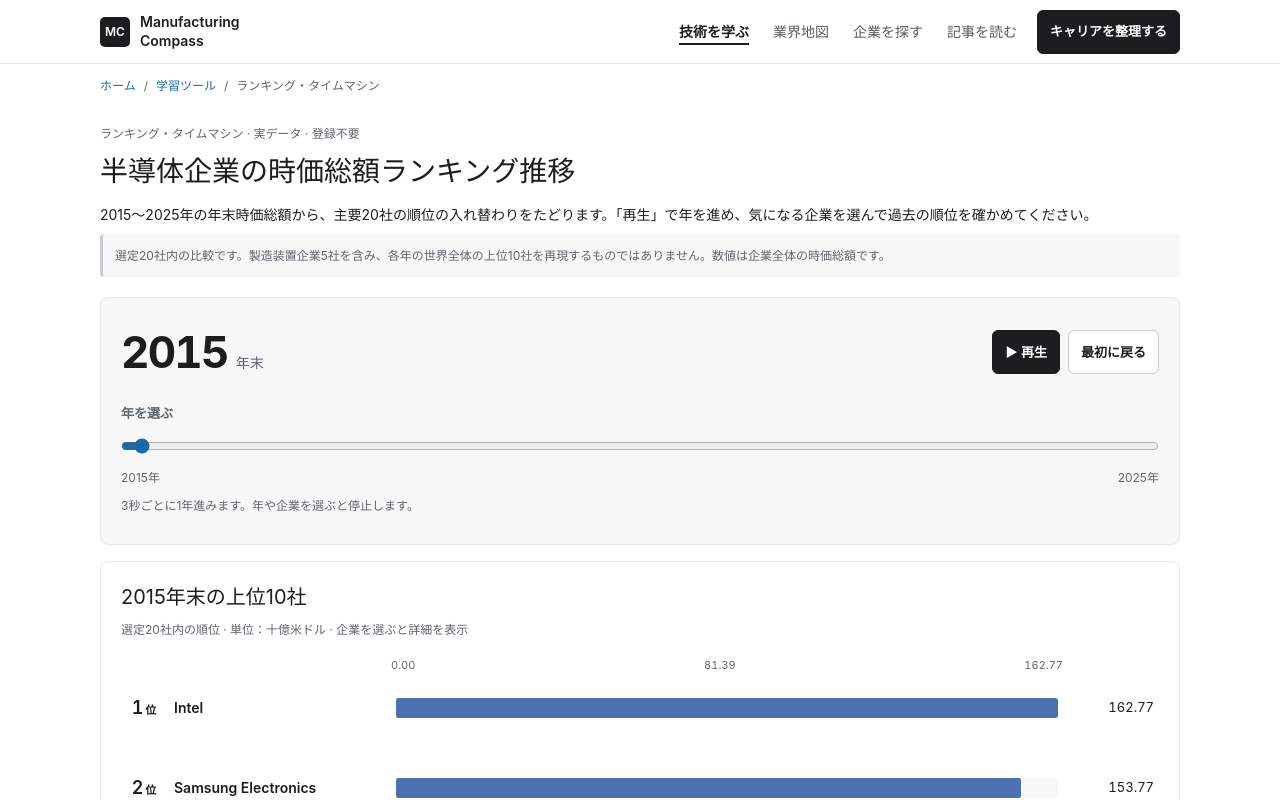
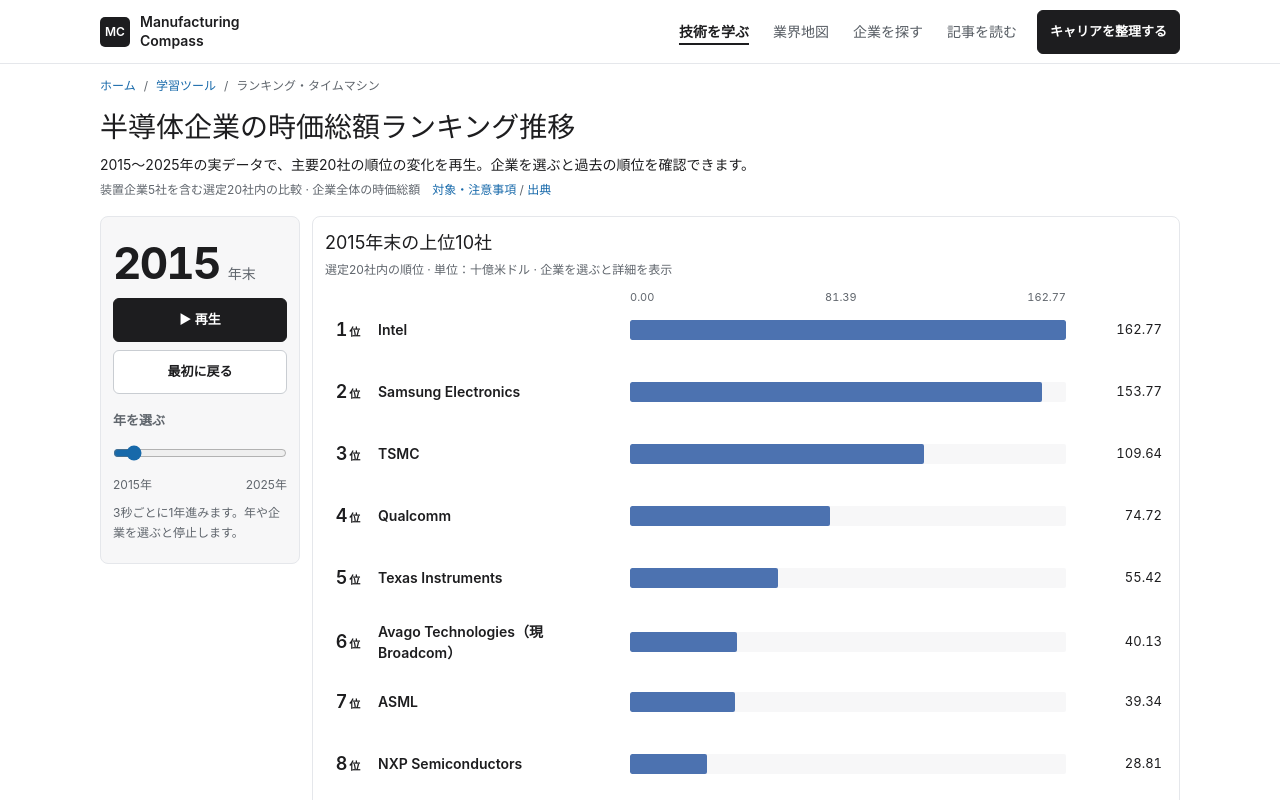
Before and after one commit to ryo0905-eng/manufacturing-compass, a Next.js app: page /tools/ranking-time-machine in a window 1280 px wide. Shown: the top 800 px of the page. Built offline with nearby package versions, Linux system fonts and the light colour scheme; no server answers.

Commit message:
fix: compact ranking time machine layout

```diff
--- a/src/app/(ja)/tools/ranking-time-machine/page.tsx
+++ b/src/app/(ja)/tools/ranking-time-machine/page.tsx
@@ -31,10 +31,9 @@ export default function RankingTimeMachinePage() {
     ] }} />
     <nav className={styles.breadcrumb} aria-label="パンくず"><Link href="/">ホーム</Link><span aria-hidden="true">/</span><Link href="/tools">学習ツール</Link><span aria-hidden="true">/</span><span>ランキング・タイムマシン</span></nav>
     <header className={styles.hero}>
-      <p className={styles.eyebrow}>ランキング・タイムマシン · 実データ · 登録不要</p>
       <h1>半導体企業の時価総額ランキング推移</h1>
-      <p>2015〜2025年の年末時価総額から、主要20社の順位の入れ替わりをたどります。「再生」で年を進め、気になる企業を選んで過去の順位を確かめてください。</p>
-      <Notice>選定20社内の比較です。製造装置企業5社を含み、各年の世界全体の上位10社を再現するものではありません。数値は企業全体の時価総額です。</Notice>
+      <p>2015〜2025年の実データで、主要20社の順位の変化を再生。企業を選ぶと過去の順位を確認できます。</p>
+      <p className={styles.small}>装置企業5社を含む選定20社内の比較 · 企業全体の時価総額　<a href="#ranking-scope">対象・注意事項</a> / <a href="#ranking-sources">出典</a></p>
     </header>
     <RankingTimeMachine companies={companies} snapshots={rankingTimeMachineSnapshots} />
     <noscript><p>再生・年の移動・企業選択にはJavaScriptが必要です。2015年のランキング表、以下の説明と出典はそのまま読めます。</p></noscript>
@@ -45,6 +44,7 @@ export default function RankingTimeMachinePage() {
         <p>時価総額と売上高は異なる指標です。企業全体への期待や事業構成、買収、株式数、為替などの変化も含むため、順位上昇だけから半導体事業の成長や技術力、働きやすさは判断できません。</p>
       </section>
       <section aria-labelledby="ranking-scope"><h2 id="ranking-scope">比較する20社と対象範囲</h2>
+        <Notice>選定20社内の比較です。製造装置企業5社を含み、各年の世界全体の上位10社を再現するものではありません。数値は企業全体の時価総額です。</Notice>
         <p>半導体の設計・製造と装置の主要企業から、対象期間の年末履歴を確認できた20社を選定しました。現在のランキング上位20社や、当時の全上場企業を網羅した一覧ではありません。</p>
         <p>Armなど期間中に非上場期間のある企業や、買収により独立した上場会社でなくなった企業は対象外です。そのため、昔の世界順位や業界全体の勢力図を完全に復元したものではありません。</p>
         <details><summary>対象20社と各社のデータ出典</summary><ul>{companies.map(company => <li key={company.id}><a href={company.sourceUrl}>{company.name}</a> · {company.category}</li>)}</ul></details>
--- a/src/components/ranking-time-machine/RankingRaceChart.tsx
+++ b/src/components/ranking-time-machine/RankingRaceChart.tsx
@@ -15,7 +15,7 @@ export function RankingRaceChart({ rows, year, selectedId, animate, onSelect }:
     // Measure every label, including companies currently outside the top ten.
     // A shared row height keeps transitions aligned without clipping wrapped names.
     const measure = () => {
-      const height = Math.ceil(Math.max(...Array.from(element.children, row => row.getBoundingClientRect().height))) + 8;
+      const height = Math.ceil(Math.max(...Array.from(element.children, row => row.getBoundingClientRect().height))) + 2;
       element.style.setProperty('--race-row-height', `${height}px`);
     };
     measure();
--- a/src/components/ranking-time-machine/RankingTimeMachine.tsx
+++ b/src/components/ranking-time-machine/RankingTimeMachine.tsx
@@ -47,6 +47,7 @@ export function RankingTimeMachine({ companies, snapshots }: { companies: readon
   }
 
   return <div className={styles.workspace}>
+    <div className={styles.stage}>
       <TimelineControls years={timeline.map(item => item.year)} index={index} playing={playing}
         onPlay={() => {
           dispatch({ type: 'play' });
@@ -60,6 +61,7 @@ export function RankingTimeMachine({ companies, snapshots }: { companies: readon
         onYear={next => dispatch({ type: 'year', index: next })}
         onYearCommit={next => trackRankingTimeMachineEvent('ranking_timemachine_year_change', { year: timeline[next].year, interaction: 'slider' })} />
       <RankingRaceChart rows={rows} year={year} selectedId={selectedId} animate={animate} onSelect={selectCompany} />
+    </div>
     <SelectField id="ranking-company" label="企業を選ぶ（対象20社）" value={selectedId} onChange={event => selectCompany(event.target.value)}>
       <option value="">企業の順位・履歴を見る</option>
       {companies.map(company => <option key={company.id} value={company.id}>{companyName(company, year)}</option>)}
--- a/src/components/ranking-time-machine/ranking-time-machine.module.css
+++ b/src/components/ranking-time-machine/ranking-time-machine.module.css
@@ -1,30 +1,35 @@
 .page { max-width: 1080px; width: calc(100% - 32px); margin: 0 auto; padding: 12px 0 72px; color: var(--mc-text); font-size: 14px; line-height: 1.65; }
 .page * { box-sizing: border-box; }
-.page h1 { font-size: clamp(24px, 4vw, 28px); line-height: 1.4; margin: 8px 0 12px; }
+.page h1 { font-size: clamp(24px, 4vw, 28px); line-height: 1.4; margin: 0 0 6px; }
 .page h2 { font-size: 20px; line-height: 1.5; margin: 0 0 8px; }
 .page p { margin: 8px 0; }
 .page a { color: var(--mc-action); text-underline-offset: 3px; }
 .page :is(button, input, select, summary, a):focus-visible { outline: 3px solid var(--mc-focus); outline-offset: 2px; }
 .breadcrumb { display: flex; flex-wrap: wrap; gap: 8px; font-size: 12px; color: var(--mc-text-muted); }
-.hero { padding: 20px 0; }
-.eyebrow, .small { font-size: 12px; color: var(--mc-text-muted); }
+.hero { padding: 12px 0; }
+.hero p { margin: 4px 0; }
+.small { font-size: 12px; color: var(--mc-text-muted); }
 .workspace { display: grid; gap: 16px; min-width: 0; }
-.panel, .controls, .figure { padding: 20px; border: 1px solid var(--mc-border); border-radius: var(--mc-radius-panel); background: var(--mc-surface); min-width: 0; }
+.stage { display: grid; gap: 12px; min-width: 0; align-items: start; }
+.panel, .controls, .figure { padding: 12px; border: 1px solid var(--mc-border); border-radius: var(--mc-radius-panel); background: var(--mc-surface); min-width: 0; }
 .controls { background: var(--mc-surface-subtle); }
 .controlHeading { display: flex; justify-content: space-between; align-items: center; gap: 12px; flex-wrap: wrap; }
 .year { display: flex; align-items: baseline; gap: 8px; font-variant-numeric: tabular-nums; }
 .year strong { font-size: 44px; line-height: 1.2; letter-spacing: -.04em; }
 .year span { color: var(--mc-text-muted); }
 .actions { display: flex; flex-wrap: wrap; gap: 8px; }
-.controls label { display: block; margin-top: 16px; font-weight: 600; }
+.controls label { display: block; margin-top: 8px; font-weight: 600; }
 .controls input { display: block; width: 100%; min-height: 44px; margin: 0; accent-color: var(--mc-action); cursor: pointer; }
 .rangeEnds { display: flex; justify-content: space-between; color: var(--mc-text-muted); font-size: 12px; }
-.figure { margin: 0; }
-.axis { display: flex; justify-content: space-between; margin: 16px 6rem 4px calc(2.25rem + 210px + 24px); font-size: 11px; font-variant-numeric: tabular-nums; color: var(--mc-text-muted); }
-.race { --race-row-height: 76px; position: relative; height: calc(var(--race-row-height) * 10); list-style: none; padding: 0; margin: 0; overflow: hidden; }
+.figure { margin: 0; --race-name-width: 240px; }
+.figure h2 { font-size: 18px; margin-bottom: 2px; }
+.figure p { margin: 4px 0; }
+.axis { display: flex; justify-content: space-between; margin: 8px calc(5.25rem + 17px) 2px calc(2.25rem + var(--race-name-width) + 29px); font-size: 11px; font-variant-numeric: tabular-nums; color: var(--mc-text-muted); }
+.race { --race-row-height: 46px; position: relative; height: calc(var(--race-row-height) * 10); list-style: none; padding: 0; margin: 0; overflow: hidden; }
 .raceRow { position: absolute; inset: 0 0 auto; margin: 0; transform: translateY(calc(var(--position) * var(--race-row-height))); opacity: 1; }
 .raceRow[data-visible="false"] { opacity: 0; pointer-events: none; }
-.raceButton { display: grid; grid-template-columns: 2.25rem 210px minmax(0, 1fr) 5.25rem; align-items: center; gap: 12px; width: 100%; min-height: 60px; padding: 8px 4px; border: 1px solid transparent; border-radius: 4px; background: transparent; color: var(--mc-text); font: inherit; line-height: 1.5; text-align: left; cursor: pointer; }
+.raceButton { display: grid; grid-template-columns: 2.25rem var(--race-name-width) minmax(0, 1fr) 5.25rem; align-items: center; gap: 12px; width: 100%; min-height: 44px; padding: 2px 4px; border: 1px solid transparent; border-radius: 4px; background: transparent; color: var(--mc-text); font: inherit; line-height: 1.5; text-align: left; cursor: pointer; }
+.page .raceButton:focus-visible { outline-offset: -3px; }
 .raceButton:hover { background: var(--mc-surface-subtle); }
 .raceButton[aria-pressed="true"] { background: var(--mc-selection-surface); border-color: var(--mc-selection); }
 .rank { font-size: 18px; font-weight: 600; text-align: center; font-variant-numeric: tabular-nums; }
@@ -57,15 +62,21 @@
 .definition { display: grid; grid-template-columns: 7rem minmax(0, 1fr); gap: 8px 16px; }
 .definition dt { color: var(--mc-text-muted); }
 .definition dd { margin: 0; }
+@media (min-width: 960px) {
+  .stage { grid-template-columns: 200px minmax(0, 1fr); }
+  .controlHeading { display: block; }
+  .actions { display: grid; }
+  .controls label { margin-top: 16px; }
+}
 @media (max-width: 700px) {
   .panel, .controls, .figure { padding: 12px; }
-  .race { --race-row-height: 104px; }
-  .raceButton { grid-template-columns: 2rem minmax(0, 1fr) 5.5rem; gap: 4px 8px; min-height: 76px; }
+  .race { --race-row-height: 62px; }
+  .raceButton { grid-template-columns: 2rem minmax(0, 1fr) 5.5rem; gap: 4px 8px; min-height: 60px; }
   .rank { grid-column: 1; grid-row: 1 / 3; }
   .companyName { grid-column: 2 / 4; grid-row: 1; }
   .track { grid-column: 2; grid-row: 2; height: 14px; }
   .value { grid-column: 3; grid-row: 2; }
-  .axis { margin-left: calc(2rem + 12px); margin-right: calc(5.5rem + 12px); }
+  .axis { margin-left: calc(2rem + 13px); margin-right: calc(5.5rem + 13px); }
   .metrics { grid-template-columns: repeat(2, minmax(0, 1fr)); gap: 8px; }
   .table th, .table td { padding: 6px 4px; }
   .table th:first-child, .table td:first-child { width: 2.75rem; }
```
Also changed, not shown: 1 other file (tests, documents, lock files or other folders). Lines whose indentation alone changed are shown as unchanged.
